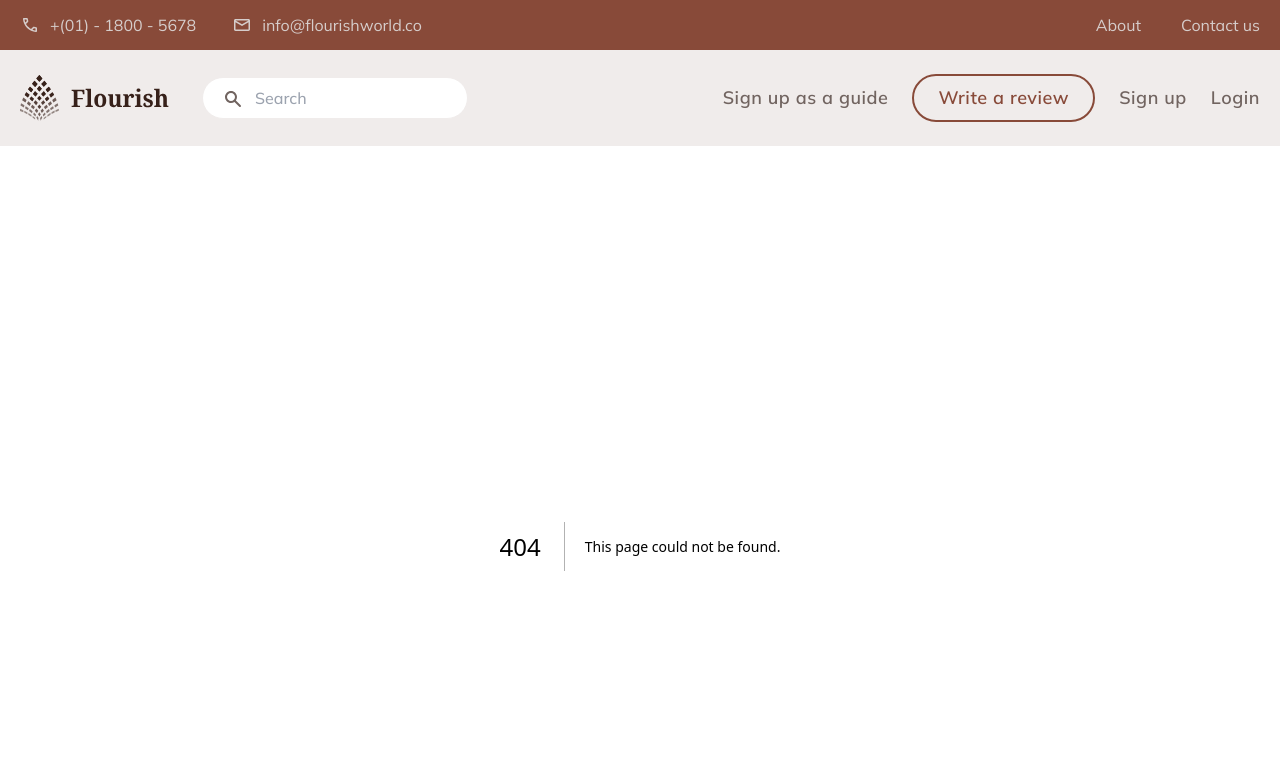
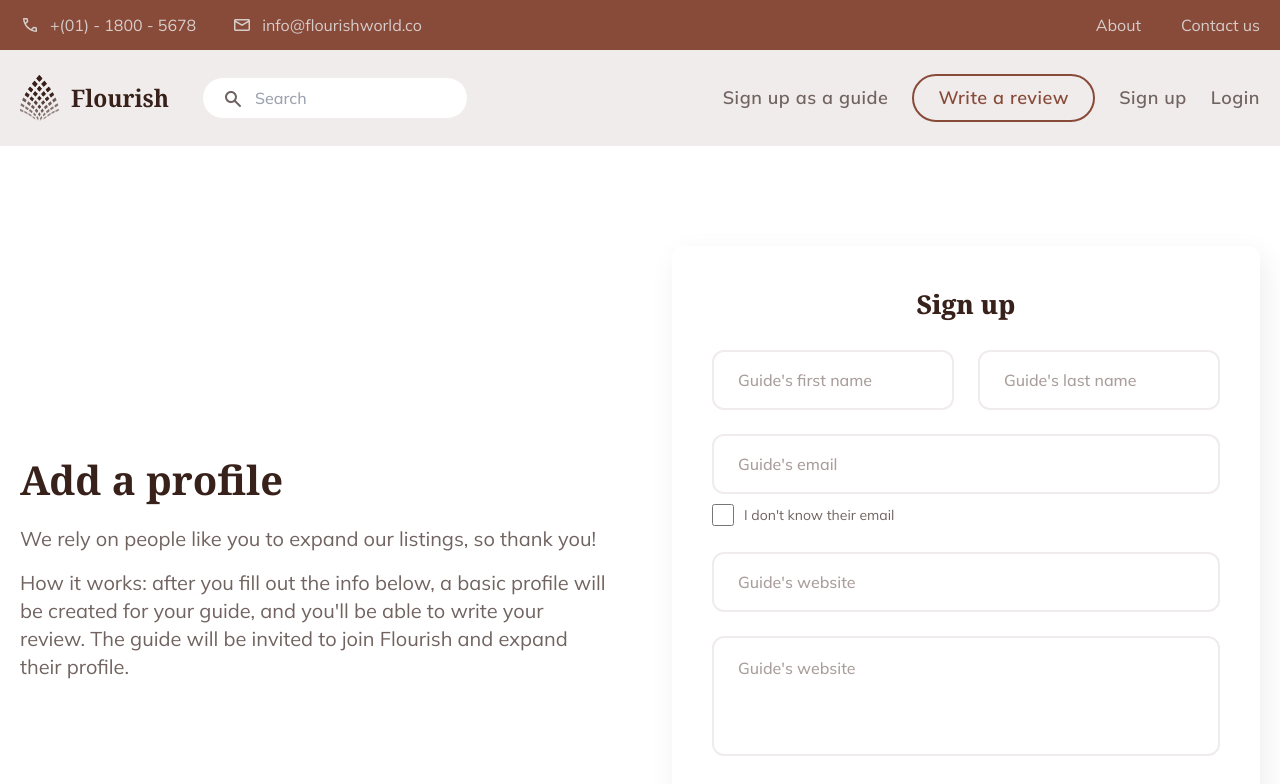
Before and after one commit to ashikrahman-dev/flourish, a Next.js app: page /signup in a window 1280 px wide. Before the commit this address had no page. Shown: the top 784 px of the page. Built offline with nearby package versions, Linux system fonts and the light colour scheme.

Commit message:
Sing up page runnig....

```diff
--- a/src/app/about/page.js
+++ /dev/null
@@ -1,10 +0,0 @@
-import React from "react";
-
-export default function About() {
-    return (
-        <>
-            <h1>About</h1>
-            <h1>About Page</h1>
-        </>
-    );
-}
--- a/src/app/components/Navbar/index.jsx
+++ b/src/app/components/Navbar/index.jsx
@@ -95,7 +95,7 @@ export default function Navbar() {
                                 >
                                     Write a review
                                 </Link>
-                                <Link href="/about">Sign up</Link>
+                                <Link href="/signup">Sign up</Link>
                                 <Link href="/login">Login</Link>
                             </div>
                         </div>
--- /dev/null
+++ b/src/app/signup/page.js
@@ -0,0 +1,89 @@
+import Link from "next/link";
+import React from "react";
+
+export default function SignUp() {
+    return (
+        <>
+            <div className="py-[60px] lg:py-20 xl:py-[100px] 2xl:py-[120px]">
+                <div className="container px-5">
+                    <div className="flex gap-16 items-center">
+                        <div className="w-full">
+                            <h3 className="text-[26px] md:text-[32px] lg:text-[36px] xl:text-[40px] text-dark_1 leading-[1.25em] font-bold mb-3 md:mb-5">
+                                Add a profile
+                            </h3>
+                            <p className=" font-mulish text-dark_3 text-base md:text-lg lg:text-xl leading-[1.5em] font-normal mb-4">
+                                We rely on people like you to expand our
+                                listings, so thank you!
+                            </p>
+                            <p className=" font-mulish text-dark_3 text-base md:text-lg lg:text-xl leading-[1.5em] font-normal">
+                                {`How it works: after you fill out the info below,
+                                a basic profile will be created for your guide,
+                                and you'll be able to write your review. The
+                                guide will be invited to join Flourish and
+                                expand their profile.`}
+                            </p>
+                        </div>
+                        <div className="w-full form-wrapper">
+                            <div className="p-10 rounded-xl shadow-[5px_10px_30px_0px_rgba(0,0,0,0.07)]">
+                                <h4 className="text-dark_1 font-extrabold text-[26px] leading-9 text-center mb-7">
+                                    Sign up
+                                </h4>
+                                <form>
+                                    <div className="font-mulish flex flex-col gap-6">
+                                        <div className="flex gap-6">
+                                            <input
+                                                className="py-5 px-6 rounded-xl h-[60px] w-full text-base font-medium leading-5 border-2 border-dark_6 text-dark_2 outline-none focus:border-dark_4 transition-all duration-150 placeholder:text-dark_4"
+                                                type="text"
+                                                placeholder="Guide's first name"
+                                            />
+                                            <input
+                                                className="py-5 px-6 rounded-xl h-[60px] w-full text-base font-medium leading-5 border-2 border-dark_6 text-dark_2 outline-none focus:border-dark_4 transition-all duration-150 placeholder:text-dark_4"
+                                                type="text"
+                                                placeholder="Guide's last name"
+                                            />
+                                        </div>
+                                        <div className="">
+                                            <input
+                                                className="py-5 px-6 rounded-xl h-[60px] w-full text-base font-medium leading-5 border-2 border-dark_6 text-dark_2 outline-none focus:border-dark_4 transition-all duration-150 placeholder:text-dark_4"
+                                                type="email"
+                                                placeholder="Guide's email"
+                                            />
+                                            <label className=" text-sm leading-[1.7em] text-dark_3 mt-[10px] flex gap-[10px]">
+                                                <input
+                                                    type="checkbox"
+                                                    className=" w-[22px] h-[22px]"
+                                                />
+                                                I don't know their email
+                                            </label>
+                                        </div>
+                                        <div className="">
+                                            <input
+                                                className="py-5 px-6 rounded-xl h-[60px] w-full text-base font-medium leading-5 border-2 border-dark_6 text-dark_2 outline-none focus:border-dark_4 transition-all duration-150 placeholder:text-dark_4"
+                                                type="url"
+                                                placeholder="Guide's website"
+                                            />
+                                        </div>
+                                        <div className="">
+                                            <textarea
+                                                className="py-5 px-6 rounded-xl h-[120px] w-full text-base font-medium leading-5 border-2 border-dark_6 text-dark_2 outline-none focus:border-dark_4 transition-all duration-150 placeholder:text-dark_4 resize-none"
+                                                placeholder="Guide's website"
+                                            />
+                                        </div>
+                                        <div className="">
+                                            <Link
+                                                href={"/"}
+                                                className="text-base md:text-lg lg:text-xl leading-[1.2em] font-semibold tracking-[0.03em] text-white bg-primary rounded-[50px] py-[10px] sm:py-3 md:py-3 lg:py-[18px] px-6 md:px-8 lg:px-11 inline-flex  hover:bg-dark_2 transition-colors duration-200 w-full justify-center font-noto_serif"
+                                            >
+                                                Add profile
+                                            </Link>
+                                        </div>
+                                    </div>
+                                </form>
+                            </div>
+                        </div>
+                    </div>
+                </div>
+            </div>
+        </>
+    );
+}
```
